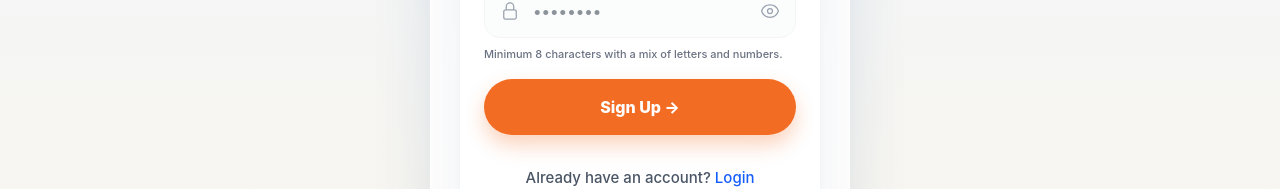
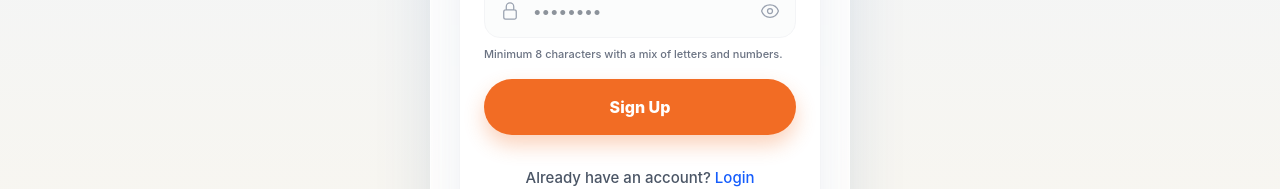
Before and after one commit to tsega7659/kuta-learning, a React (Vite) app in the folder Frontend/front-ui/: page /register in a window 1280 px wide. Shown: the part 512-701 px from the top of the page. Built offline with nearby package versions, Linux system fonts and the light colour scheme.

Commit message:
minor fix

```diff
--- a/Frontend/front-ui/src/pages/auth/Register.jsx
+++ b/Frontend/front-ui/src/pages/auth/Register.jsx
@@ -132,7 +132,7 @@ export default function Register() {
                             disabled={loading}
                             className="w-full bg-[#f26c24] text-white font-extrabold py-4 rounded-full hover:bg-[#e05b13] transition transform active:scale-95 disabled:opacity-50 shadow-[0_10px_20px_rgba(242,108,36,0.3)]"
                         >
-                            {loading ? 'Signing up...' : 'Sign Up →'}
+                            {loading ? 'Signing up...' : 'Sign Up '}
                         </button>
                     </form>
 
```
